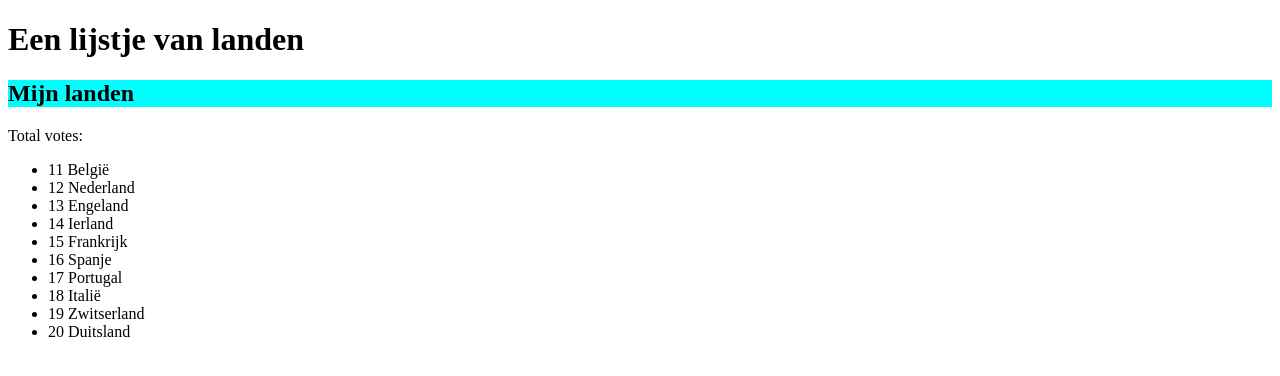
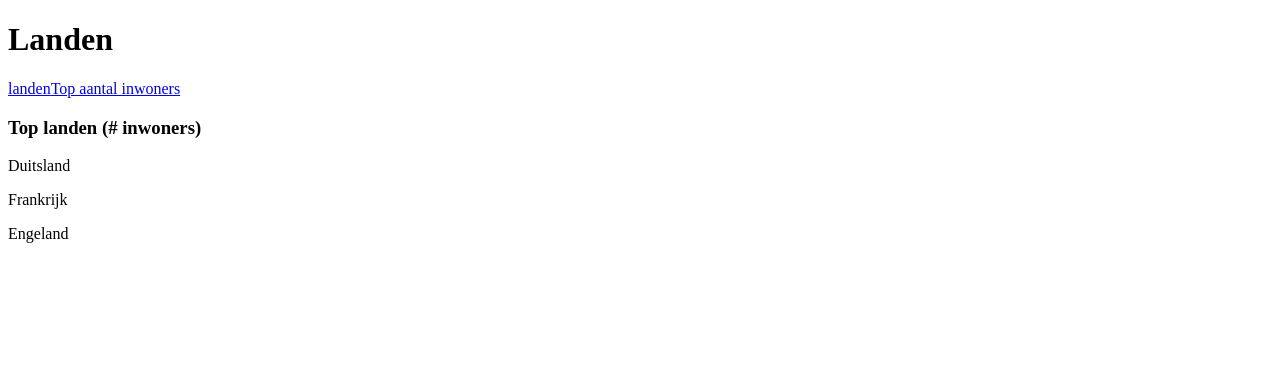
Before and after one commit to realm1930/eerste-app, an Angular app: page /top in a window 1280 px wide. Before the commit this address led to /. Shown: the top 376 px of the page. Built offline with nearby package versions, Linux system fonts and the light colour scheme.

Commit message:
redirect route

```diff
--- a/src/app/app.component.html
+++ b/src/app/app.component.html
@@ -1,10 +1,4 @@
 <h1>{{title}}</h1>
-<h2>Mijn landen</h2>
-Total votes: <span>{{totalVotes}}</span>
-<ul class='landen'>
-    <li *ngFor="let l of landen" (click)="onSelect(l)" [class.selected]="
-l===selectedLand">
-        <span>{{l.id}} </span>{{l.name}}
-    </li>
-</ul>
-<app-land-details *ngIf="selectedLand" [land]="selectedLand" (valueChange)="onValueChange($event)"></app-land-details>
+<a routerLink="/landen">landen</a>
+<a routerLink="/top">Top aantal inwoners</a>
+<router-outlet></router-outlet>
--- a/src/app/app.component.ts
+++ b/src/app/app.component.ts
@@ -1,30 +1,16 @@
-import { Component } from '@angular/core';
-import { Land } from './model/land';
-import { LandService } from './land.service';
+import { Component, OnInit } from '@angular/core';
 
 @Component({
   selector: 'app-root',
-  templateUrl:'app.component.html',
+  templateUrl: './app.component.html',
   styleUrls: ['./app.component.css']
+})
+export class AppComponent implements OnInit {
 
-})
-export class AppComponent {
-  title = 'Een lijstje van landen';
-  land: Land = {
-    id: 1,
-    name: 'België'
-  };
-  landen: Land[];
-  selectedLand: Land;
-  totalVotes: number;
-  constructor(private landService: LandService){}
-  onSelect(land:Land):void{
-    this.selectedLand=land;
+  title='Landen';
+  constructor(){};
+
+  ngOnInit(): void {
   }
-  onValueChange(event:number){
-    this.totalVotes = event;
-  }
-  ngOnInit(): void {
-    this.landService.getLanden().subscribe(landen=>this.landen=landen);
-  }
+
 }
--- a/src/app/land.service.ts
+++ b/src/app/land.service.ts
@@ -10,4 +10,7 @@ export class LandService {
   getLanden():Observable<Land[]>{
     return of(LANDEN);
   }
+  getTopLanden(top: number): Observable<Land[]> {
+    return of(LANDEN.sort((a, b) => b.inwoners - a.inwoners).slice(0, top));
+    }
 }
--- /dev/null
+++ b/src/app/landen/landen.component.css
@@ -0,0 +1,13 @@
+.landen li {
+    cursor: pointer;
+}
+
+.selected {
+    background-color: #CFD8DC;
+    color: white;
+}
+
+.landen li:hover {
+    background-color: #BBD8DC;
+    color: white
+}
--- /dev/null
+++ b/src/app/landen/landen.component.html
@@ -0,0 +1,7 @@
+<ul class='landen'>
+    <li *ngFor="let l of landen" (click)="onSelect(l)" [class.selected]="
+    l===selectedLand">
+        <span>{{l.id}} </span>{{l.name}}
+    </li>
+</ul>
+<app-land-details *ngIf="selectedLand" [land]="selectedLand" (valueChange)="onValueChange($event)"></app-land-details>
--- /dev/null
+++ b/src/app/landen/landen.component.ts
@@ -0,0 +1,30 @@
+import { Component,OnInit } from '@angular/core';
+import { Land } from '../model/land';
+import { LandService } from '../land.service';
+
+@Component({
+  selector: 'app-landen',
+  templateUrl:'landen.component.html',
+  styleUrls: ['./landen.component.css']
+
+})
+export class LandenComponent implements OnInit {
+  land: Land = {
+    id: 1,
+    name: 'België',
+    inwoners: 10000000
+  };
+  landen: Land[];
+  selectedLand: Land;
+  totalVotes: number;
+  constructor(private landService: LandService){}
+  onSelect(land:Land):void{
+    this.selectedLand=land;
+  }
+  onValueChange(event: number) {
+    this.totalVotes = event;
+    }
+  ngOnInit(): void {
+    this.landService.getLanden().subscribe(landen=>this.landen=landen);
+  }
+}
--- a/src/app/mock-landen.ts
+++ b/src/app/mock-landen.ts
@@ -1,13 +1,13 @@
 import { Land } from './model/land';
 export const LANDEN: Land[] = [
-{ id: 11, name: 'België' },
-{ id: 12, name: 'Nederland' },
-{ id: 13, name: 'Engeland' },
-{ id: 14, name: 'Ierland' },
-{ id: 15, name: 'Frankrijk' },
-{ id: 16, name: 'Spanje' },
-{ id: 17, name: 'Portugal' },
-{ id: 18, name: 'Italië' },
-{ id: 19, name: 'Zwitserland' },
-{ id: 20, name: 'Duitsland' }
-];
+    { id: 11, name: 'België',inwoners:11409 },
+    { id: 12, name: 'Nederland',inwoners:17017 },
+    { id: 13, name: 'Engeland',inwoners:65014 },
+    { id: 14, name: 'Ierland',inwoners:4952 },
+    { id: 15, name: 'Frankrijk',inwoners:66836 },
+    { id: 16, name: 'Spanje',inwoners:48563 },
+    { id: 17, name: 'Portugal',inwoners:10834 },
+    { id: 18, name: 'Italië',inwoners:62008 },
+    { id: 19, name: 'Zwitserland',inwoners:8287 },
+    { id: 20, name: 'Duitsland',inwoners:80723 }
+    ];
--- a/src/app/model/land.ts
+++ b/src/app/model/land.ts
@@ -1,4 +1,5 @@
 export class Land {
-    id!:number;
-    name!:string;
+    id:number;
+    name:string;
+    inwoners:number;
 }
--- /dev/null
+++ b/src/app/top-inwonders/top-inwonders.component.html
@@ -0,0 +1,4 @@
+<h3>Top landen (# inwoners)</h3>
+<div *ngFor="let land of landen">
+    <p>{{land.name}}</p>
+</div>
--- /dev/null
+++ b/src/app/top-inwonders/top-inwonders.component.ts
@@ -0,0 +1,19 @@
+import { Component, OnInit } from '@angular/core';
+import { LandService } from '../land.service';
+import { Land } from '../model/land'
+
+@Component({
+  selector: 'app-top-inwonders',
+  templateUrl: './top-inwonders.component.html',
+  styleUrls: ['./top-inwonders.component.css']
+})
+export class TopInwondersComponent implements OnInit {
+  landen: Land[];
+
+  constructor(private landService:LandService) { }
+
+  ngOnInit() {
+    this.landService.getTopLanden(3).subscribe(toplanden => this.landen = toplanden);
+  }
+
+}
```
Also changed, not shown: src/app/app.module.ts (+30 -15 lines), src/app/top-inwonders/top-inwonders.component.css (added), 1 other file (tests, documents, lock files or other folders).
